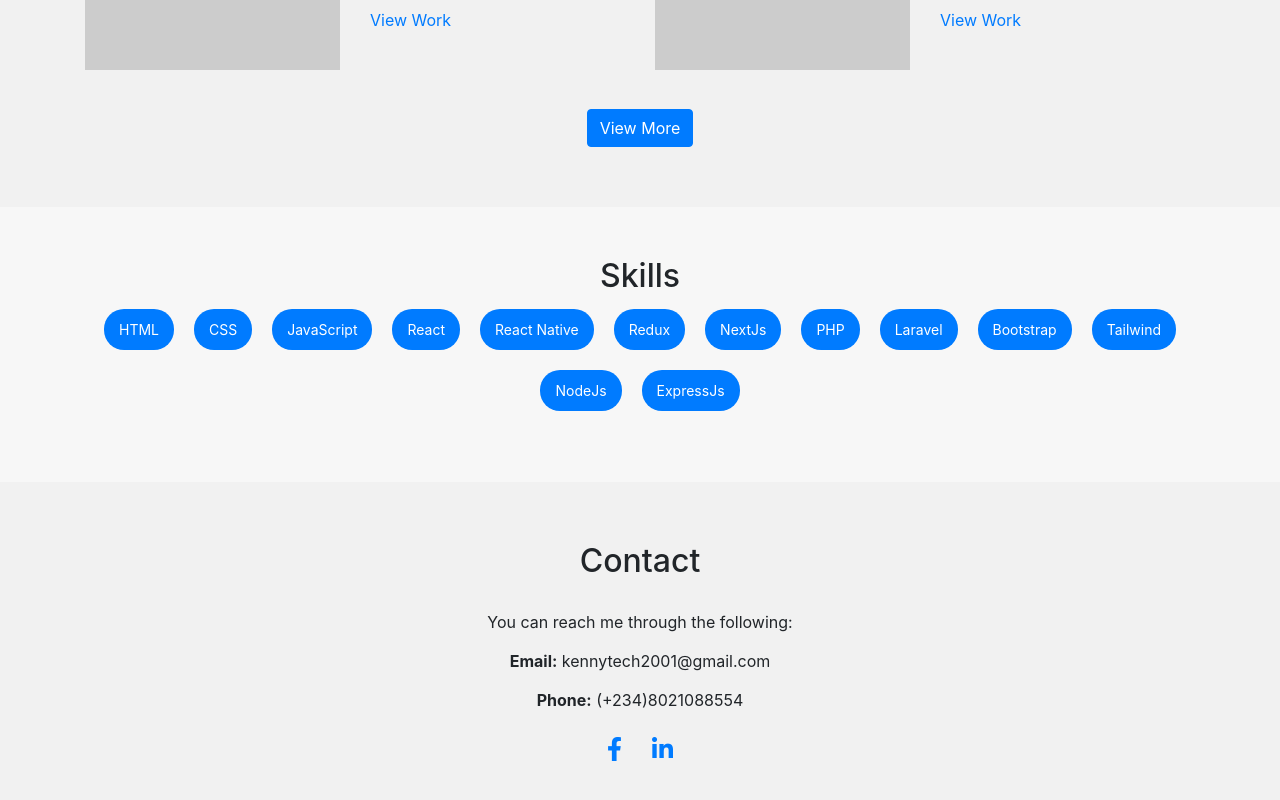
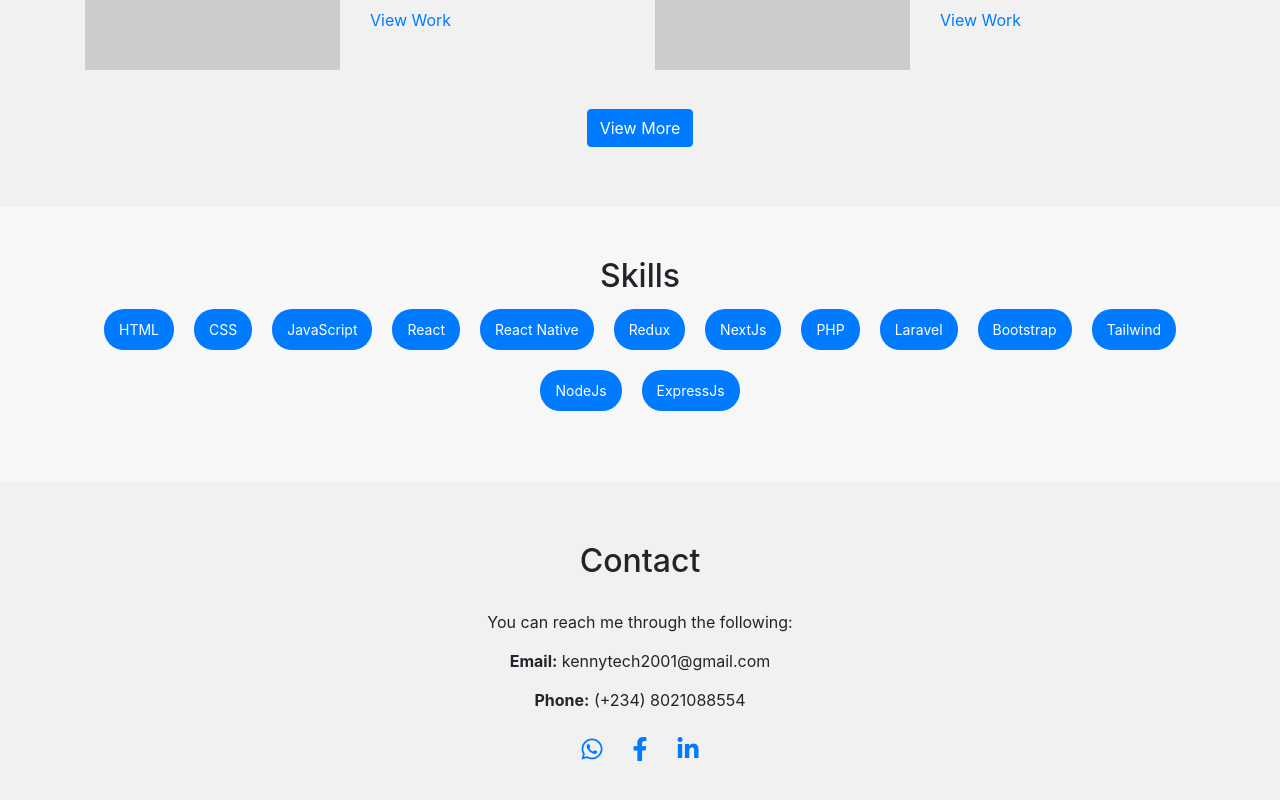
Before and after one commit to kenny-tech/my-portfolio, a React (Create React App) app: page / in a window 1280 px wide. Shown: the part 1610-2410 px from the top of the page. Built offline with nearby package versions, Linux system fonts and the light colour scheme.

Commit message:
Updated contact section

```diff
--- a/src/components/Contact/Contact.tsx
+++ b/src/components/Contact/Contact.tsx
@@ -11,12 +11,11 @@ const Contact: React.FC = () => {
               <h2>Contact</h2>
               <p>You can reach me through the following:</p>
               <p><strong>Email:</strong> kennytech2001@gmail.com</p>
-              <p><strong>Phone:</strong> (+234)8021088554</p>
+              <p><strong>Phone:</strong> (+234) 8021088554</p>
               <div className="social-media">
+                <a href="https://wa.me/message/PVDYVHNOSSEEF1" target="_blank" className="social-icon" aria-label="WhatsApp"><i className="fab fa-whatsapp"></i></a>
                 <a href="https://www.facebook.com/kehinde.adegbesan01" target="_blank" className="social-icon" aria-label="Facebook"><i className="fab fa-facebook-f"></i></a>
                 <a href="https://www.linkedin.com/in/kenny-tech/" target="_blank" className="social-icon" aria-label="LinkedIn"><i className="fab fa-linkedin-in"></i></a>
-                {/* <a href="#" target="_blank" className="social-icon" aria-label="Instagram"><i className="fab fa-instagram"></i></a>
-                <a href="#" target="_blank" className="social-icon" aria-label="TikTok"><i className="fab fa-tiktok"></i></a> */}
               </div>
             </div>
           </div>
```
